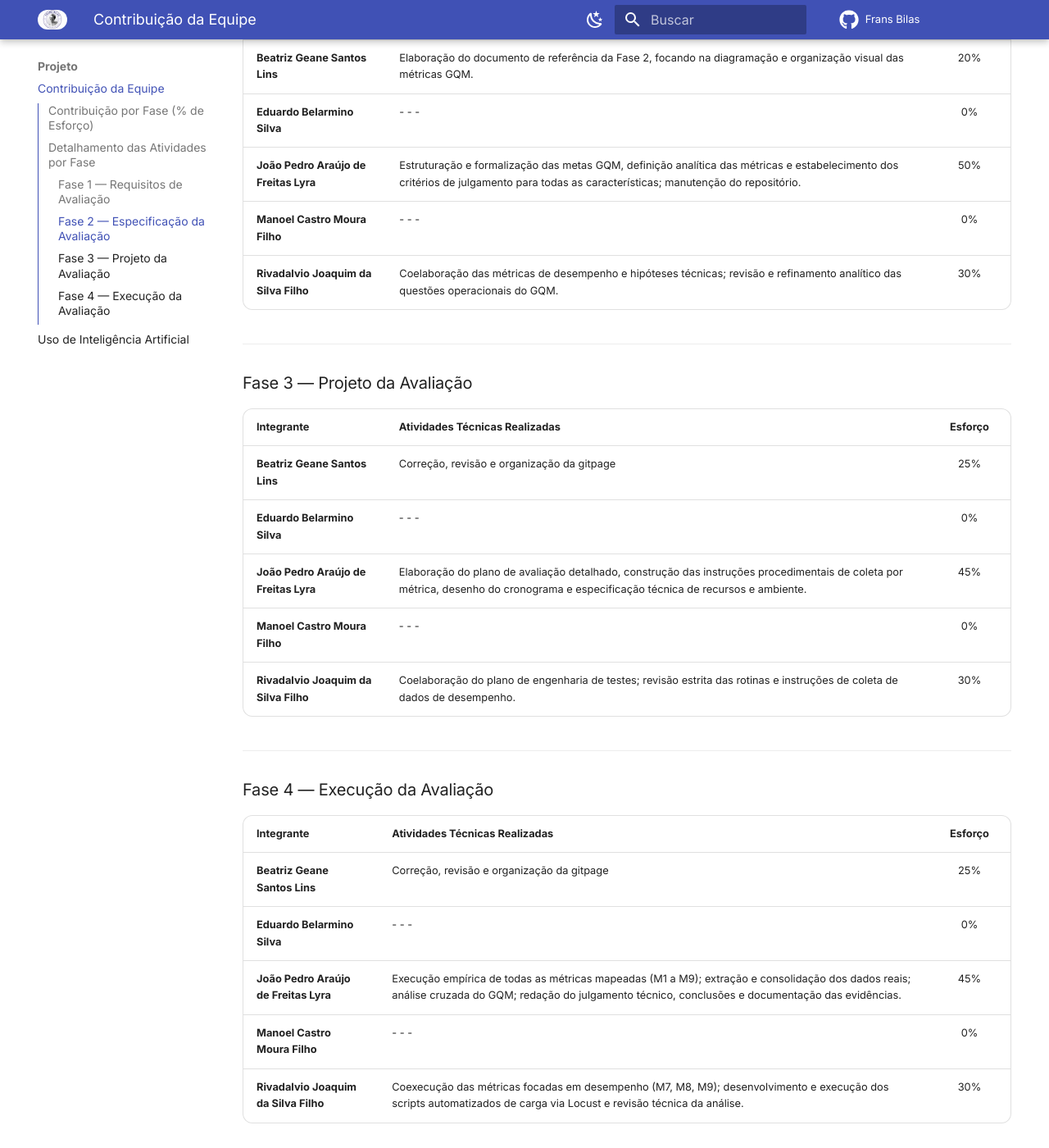
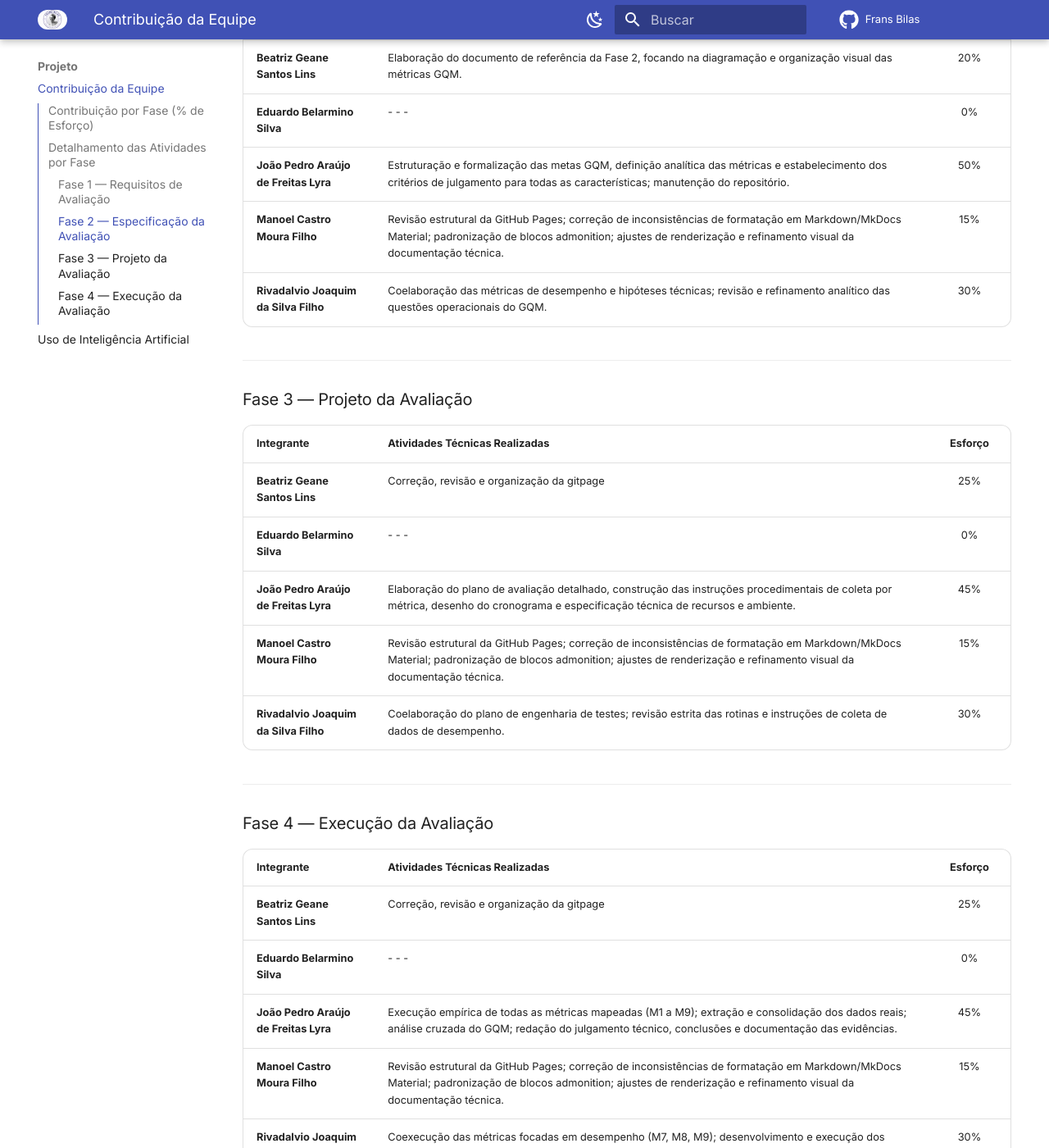
Before and after one commit to FCTE-Qualidade-de-Software-1/2026-1_T01_FRANS_BILAS, an MkDocs documentation site: the page built from docs/Projeto/contribuicao_equipe.md, in a window 1280 px wide and 1400 px high, scrolled down 1425 px. Shown: the whole window at 82% size. Built offline with MkDocs 1.6.1 and Material for MkDocs 9.7.7, drawn with Linux system fonts in a browser that asks for light colours; comment, search, counter and statistics services are not loaded.

Commit message:
Update contributions for Manoel Castro Moura Filho

```diff
--- a/docs/Projeto/contribuicao_equipe.md
+++ b/docs/Projeto/contribuicao_equipe.md
@@ -13,7 +13,7 @@ A matriz abaixo apresenta a distribuição estimada de esforço dedicado por cad
 | **Beatriz Geane Santos Lins** | 30% | 20% | 25% | 25% |
 | **Eduardo Belarmino Silva** | 10% | 0% | 0% | 0% |
 | **João Pedro Araújo de Freitas Lyra** | 40% | 50% | 45% | 45% |
-| **Manoel Castro Moura Filho** | 0% | 0% | 0% | 0% |
+| **Manoel Castro Moura Filho** | 0% | 15% | 15% | 15% |
 | **Rivadalvio Joaquim da Silva Filho** | 20% | 30% | 30% | 30% |
 
 ---
@@ -39,7 +39,7 @@ A matriz abaixo apresenta a distribuição estimada de esforço dedicado por cad
 | **Beatriz Geane Santos Lins** | Elaboração do documento de referência da Fase 2, focando na diagramação e organização visual das métricas GQM. | 20% |
 | **Eduardo Belarmino Silva** | - - - | 0% |
 | **João Pedro Araújo de Freitas Lyra** | Estruturação e formalização das metas GQM, definição analítica das métricas e estabelecimento dos critérios de julgamento para todas as características; manutenção do repositório. | 50% |
-| **Manoel Castro Moura Filho** | - - - | 0% |
+| **Manoel Castro Moura Filho** | Revisão estrutural da GitHub Pages; correção de inconsistências de formatação em Markdown/MkDocs Material; padronização de blocos admonition; ajustes de renderização e refinamento visual da documentação técnica. | 15% |
 | **Rivadalvio Joaquim da Silva Filho** | Coelaboração das métricas de desempenho e hipóteses técnicas; revisão e refinamento analítico das questões operacionais do GQM. | 30% |
 
 ---
@@ -51,7 +51,7 @@ A matriz abaixo apresenta a distribuição estimada de esforço dedicado por cad
 | **Beatriz Geane Santos Lins** | Correção, revisão e organização da gitpage | 25% |
 | **Eduardo Belarmino Silva** | - - - | 0% |
 | **João Pedro Araújo de Freitas Lyra** | Elaboração do plano de avaliação detalhado, construção das instruções procedimentais de coleta por métrica, desenho do cronograma e especificação técnica de recursos e ambiente. | 45% |
-| **Manoel Castro Moura Filho** | - - - | 0% |
+| **Manoel Castro Moura Filho** | Revisão estrutural da GitHub Pages; correção de inconsistências de formatação em Markdown/MkDocs Material; padronização de blocos admonition; ajustes de renderização e refinamento visual da documentação técnica. | 15% |
 | **Rivadalvio Joaquim da Silva Filho** | Coelaboração do plano de engenharia de testes; revisão estrita das rotinas e instruções de coleta de dados de desempenho. | 30% |
 
 ---
@@ -63,7 +63,7 @@ A matriz abaixo apresenta a distribuição estimada de esforço dedicado por cad
 | **Beatriz Geane Santos Lins** | Correção, revisão e organização da gitpage | 25% |
 | **Eduardo Belarmino Silva** | - - - | 0% |
 | **João Pedro Araújo de Freitas Lyra** | Execução empírica de todas as métricas mapeadas (M1 a M9); extração e consolidação dos dados reais; análise cruzada do GQM; redação do julgamento técnico, conclusões e documentação das evidências. | 45% |
-| **Manoel Castro Moura Filho** | - - -  | 0% |
+| **Manoel Castro Moura Filho** | Revisão estrutural da GitHub Pages; correção de inconsistências de formatação em Markdown/MkDocs Material; padronização de blocos admonition; ajustes de renderização e refinamento visual da documentação técnica.  | 15% |
 | **Rivadalvio Joaquim da Silva Filho** | Coexecução das métricas focadas em desempenho (M7, M8, M9); desenvolvimento e execução dos scripts automatizados de carga via Locust e revisão técnica da análise. | 30% |
 
 ---
```
